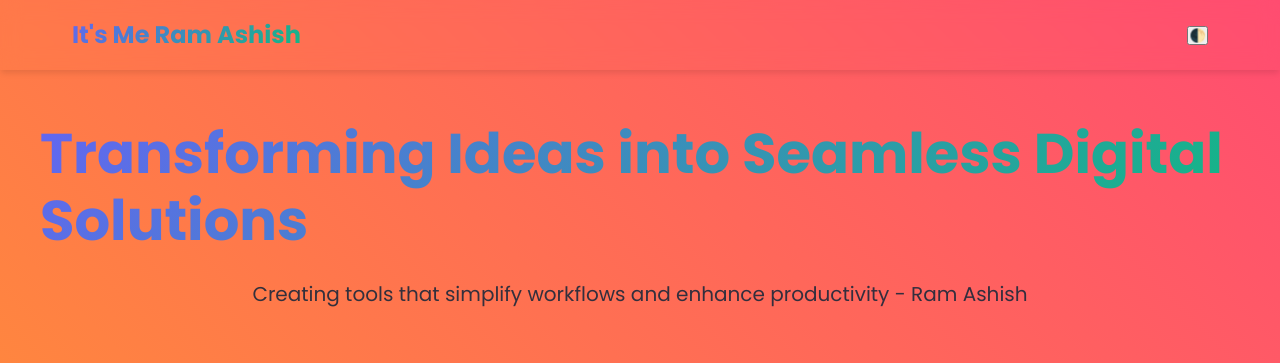
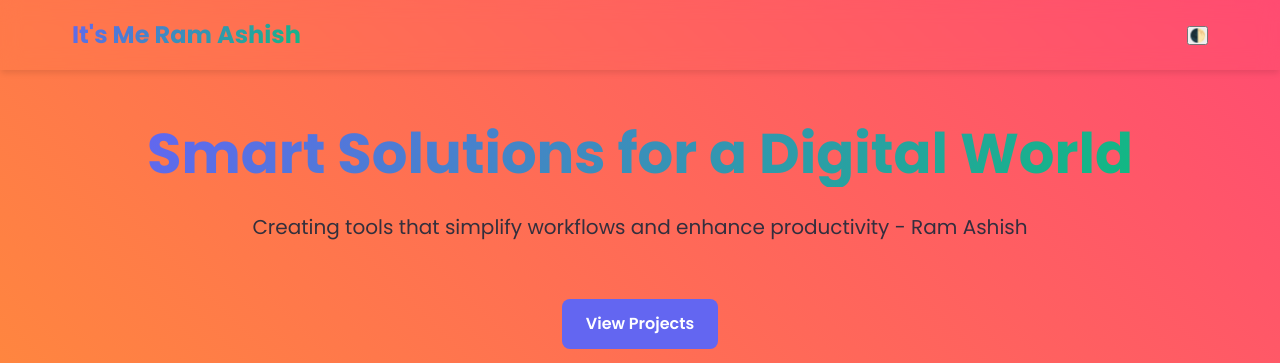
Before and after one commit to dreamproject143/my-portfolio, a plain HTML site: page index.html in a window 1280 px wide. Shown: the top 363 px of the page. Drawn offline with Linux system fonts and the light colour scheme.

Commit message:
Update index.html

```diff
--- a/index.html
+++ b/index.html
@@ -19,7 +19,7 @@
     <section class="hero">
         <div class="hero-content">
             <div class="hero-text">
-                <h1>Transforming Ideas into Seamless Digital Solutions</h1>
+                <h1>Smart Solutions for a Digital World</h1>
                 <p>Creating tools that simplify workflows and enhance productivity - Ram Ashish</p>
                 <div class="project-buttons">
                     <a href="#projects" class="btn btn-primary">View Projects</a>
```
